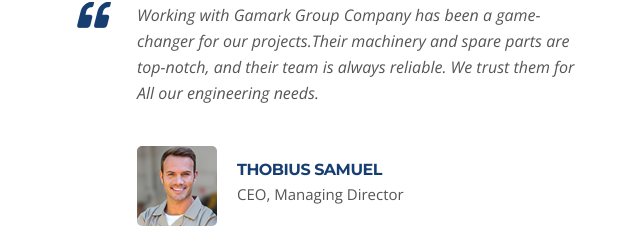
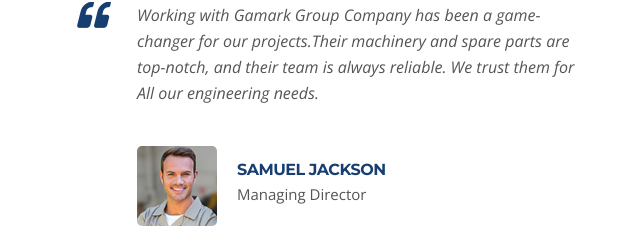
Before and after one commit to shughulijr07/gamark_group, a plain HTML site: page index.html in a window 1280 px wide. Shown: the part 2858-3087 px from the top of the page, 8-648 px from the left. Drawn offline with nearby package versions, Linux system fonts and the light colour scheme; some packages are replaced by stand-ins of ours.

Commit message:
change testmonial

```diff
--- a/index.html
+++ b/index.html
@@ -791,8 +791,8 @@
                     <div class="quote-item-footer">
                       <img loading="lazy" class="testimonial-thumb" src="images/clients/testimonial1.png" alt="testimonial">
                       <div class="quote-item-info">
-                          <h3 class="quote-author">Thobius Samuel</h3>
-                          <span class="quote-subtext">CEO, Managing Director</span>
+                          <h3 class="quote-author">Samuel Jackson</h3>
+                          <span class="quote-subtext">Managing Director</span>
                       </div>
                     </div>
                 </div><!-- Quote item end -->
```
